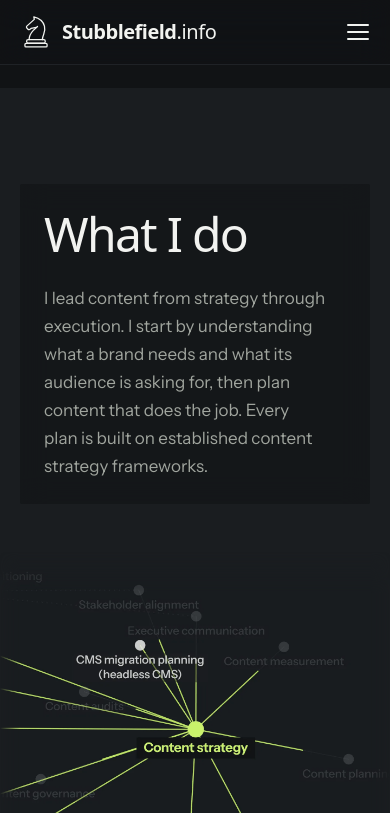
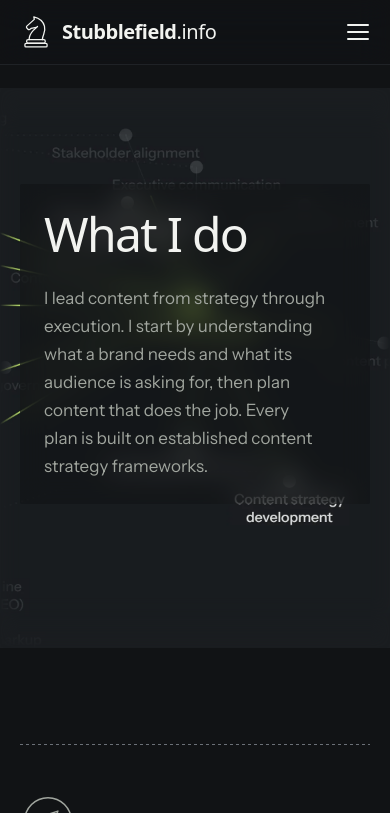
Before and after one commit to thisisastub/stubinfo, a plain HTML site: page what-i-do.html in a window 390 px wide. Shown: the top 813 px of the page. Drawn offline with nearby package versions, Linux system fonts and the light colour scheme; a web font is replaced by a local one.

Commit message:
What I do on phones: skills map image behind the intro card
The still map now fills the intro area behind the card, as the live map
does on desktop, instead of sitting below it.

Co-Authored-By: Claude Opus 5.5 <noreply@anthropic.com>

```diff
--- a/css/responsive.css
+++ b/css/responsive.css
@@ -63,11 +63,10 @@
 
 /* ---------- What I do: skills map on phones ----------
    The interactive map does not work at phone size, so phones get a still of it
-   (Content strategy highlighted) where the map sits on narrow screens. */
+   (Content strategy highlighted), behind the intro card as on desktop. */
 @media (max-width: 720px) {
   [data-r="skills-graph"] {
-    position: relative !important; inset: auto !important; order: 2;
-    width: 100%; aspect-ratio: 1440 / 1680;
+    position: absolute !important; inset: 0 !important; z-index: 0;
     background: var(--sf-surface) url(/assets/media/skills-map-content-strategy.webp) center / cover no-repeat;
     -webkit-mask-image: linear-gradient(to right, transparent, #000 5%, #000 95%, transparent), linear-gradient(to bottom, transparent, #000 9%, #000 91%, transparent);
     -webkit-mask-composite: source-in;
```
